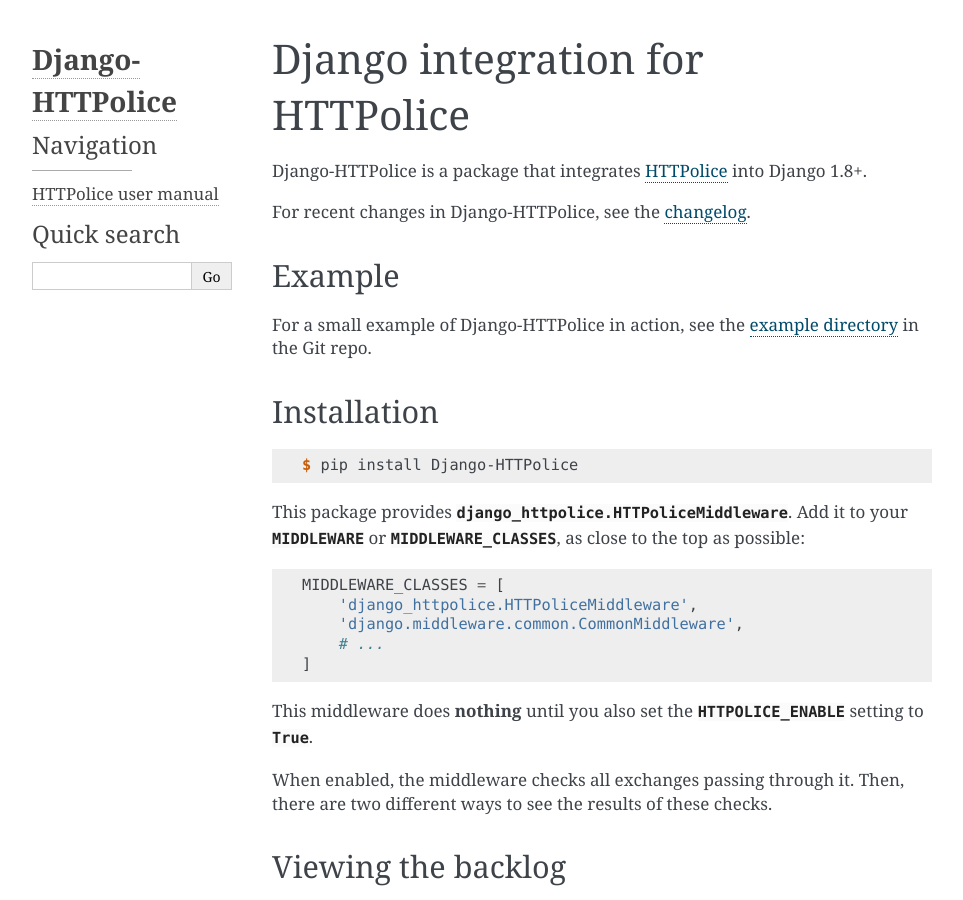
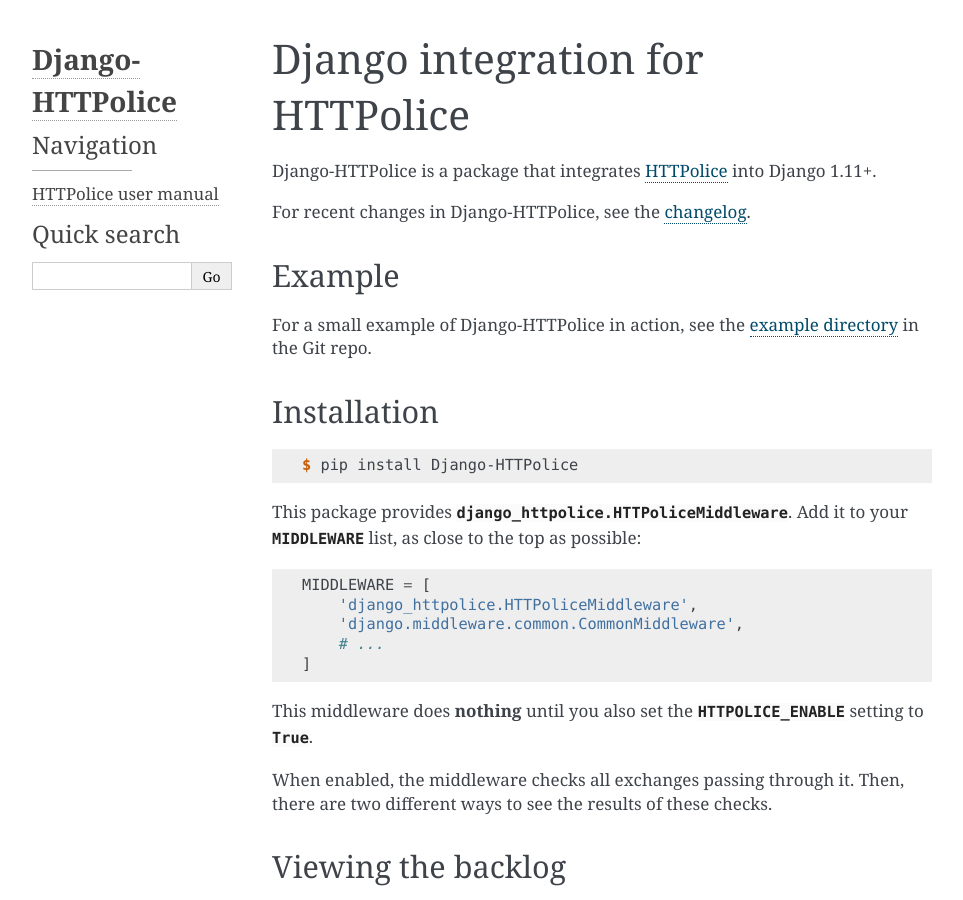
Before and after one commit to vfaronov/django-httpolice, a Sphinx documentation site: the page built from doc/index.rst, in a window 1280 px wide and 900 px high. Shown: the whole window, without its empty margins (148-1111 px from the left). Built offline with Sphinx 7.4.7, drawn with Linux system fonts in a browser that asks for light colours.

Commit message:
Upgrade to newer Django

```diff
--- a/README.rst
+++ b/README.rst
@@ -4,7 +4,7 @@
 
 __ https://github.com/vfaronov/httpolice
 
-This package provides `Django`__ 1.8+ integration for HTTPolice.
+This package provides `Django`__ 1.11+ integration for HTTPolice.
 
 __ https://www.djangoproject.com/
 
--- a/doc/index.rst
+++ b/doc/index.rst
@@ -3,7 +3,7 @@
 
 .. highlight:: console
 
-Django-HTTPolice is a package that integrates `HTTPolice`__ into Django 1.8+.
+Django-HTTPolice is a package that integrates `HTTPolice`__ into Django 1.11+.
 
 __ http://httpolice.readthedocs.io/
 
@@ -30,10 +30,9 @@
 .. highlight:: py
 
 This package provides :class:`django_httpolice.HTTPoliceMiddleware`.
-Add it to your `MIDDLEWARE` or `MIDDLEWARE_CLASSES`,
-as close to the top as possible::
+Add it to your `MIDDLEWARE` list, as close to the top as possible::
 
-  MIDDLEWARE_CLASSES = [
+  MIDDLEWARE = [
       'django_httpolice.HTTPoliceMiddleware',
       'django.middleware.common.CommonMiddleware',
       # ...
--- a/setup.py
+++ b/setup.py
@@ -31,10 +31,8 @@
     packages=['django_httpolice'],
     classifiers=[
         'Framework :: Django',
-        'Framework :: Django :: 1.8',
-        'Framework :: Django :: 1.9',
-        'Framework :: Django :: 1.10',
         'Framework :: Django :: 1.11',
+        'Framework :: Django :: 2.0',
         'Intended Audience :: Developers',
         'License :: OSI Approved :: MIT License',
         'Programming Language :: Python :: 2',
```
Also changed, not shown: CHANGELOG.rst (+8 -0 lines), 5 other files.
